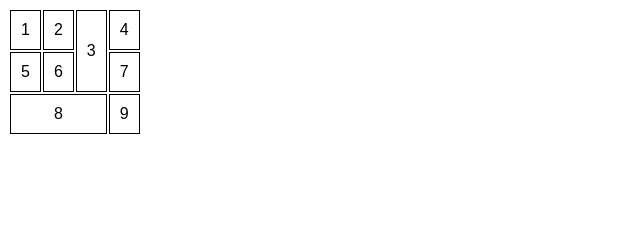
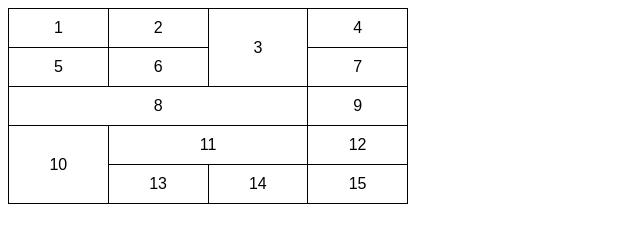
Before and after one commit to AntonioCarlos17/MOULO_2, a plain HTML site: page desafio_13/parte01.html in a window 1280 px wide. Shown: the whole page, without its empty margins (0-640 px from the left). Drawn offline with Linux system fonts and the light colour scheme.

Commit message:
update
Finalizando o desafio 13, parte 1

```diff
--- a/desafio_13/parte01.html
+++ b/desafio_13/parte01.html
@@ -7,6 +7,11 @@
     <style>
         body {
             font-family: Arial, sans-serif;
+        }
+        table {
+            border-collapse: collapse;
+            width: 400px;
+
         }
         td {
             border: 1px solid black;
@@ -32,6 +37,16 @@
             <td colspan="3">8</td>
             <td>9</td>
         </tr>
+        <tr>
+            <td rowspan="2">10</td>
+            <td colspan="2">11</td>
+            <td>12</td>
+        </tr>
+        <tr>
+            <td>13</td>
+            <td>14</td>
+            <td>15</td>
+        </tr>
     </table>
 </body>
 </html>
```
